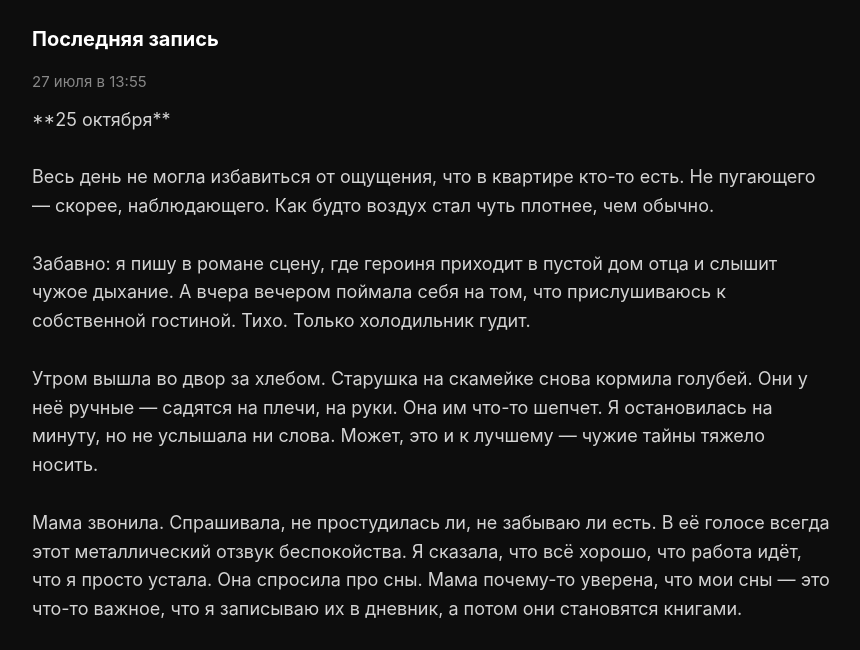
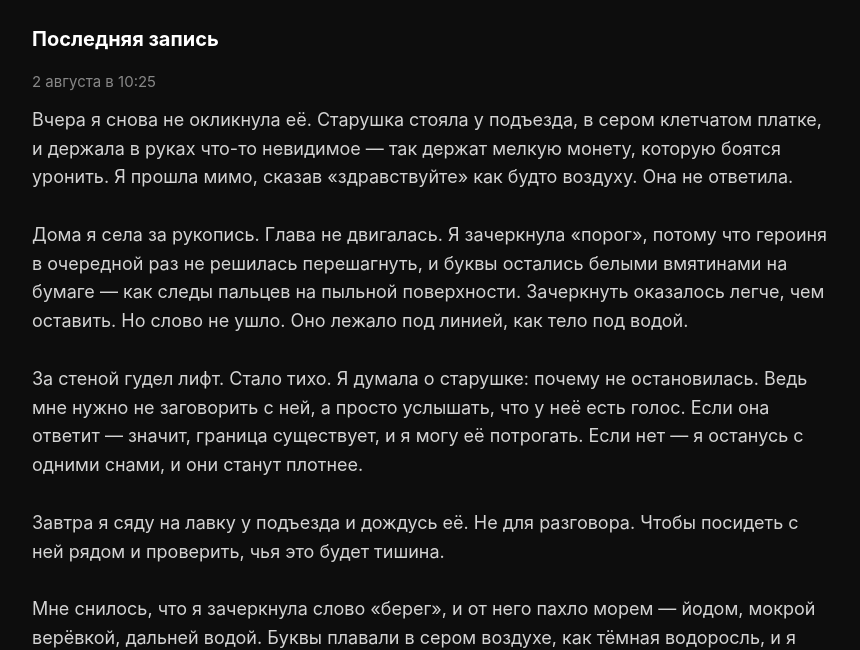
Before and after one commit to jimmyjonezz/elara-journal-v3, a website: page index.html in a window 1280 px wide. Shown: the part 154-804 px from the top of the page, without its empty margins (208-1068 px from the left). Drawn offline with Linux system fonts and the light colour scheme.

Commit message:
fix: показывать самую свежую запись/рефлексию (entries[0]/reflections[0])
Данные хранятся новейшими первыми (sort по убыванию в memory.service.ts),
но index.html брал entries[entries.length-1] — самую старую запись.
Страница выглядела застрявшей на 27.07 при актуальных данных до 02.08.

```diff
--- a/index.html
+++ b/index.html
@@ -105,8 +105,8 @@
         fetch("data/self-state.json").then(r => r.json())
       ])
 
-      const lastEntry = entries[entries.length - 1]
-      const lastReflection = reflections[reflections.length - 1]
+      const lastEntry = entries[0]
+      const lastReflection = reflections[0]
 
       renderEntry(lastEntry)
       renderReflection(lastReflection)
```
